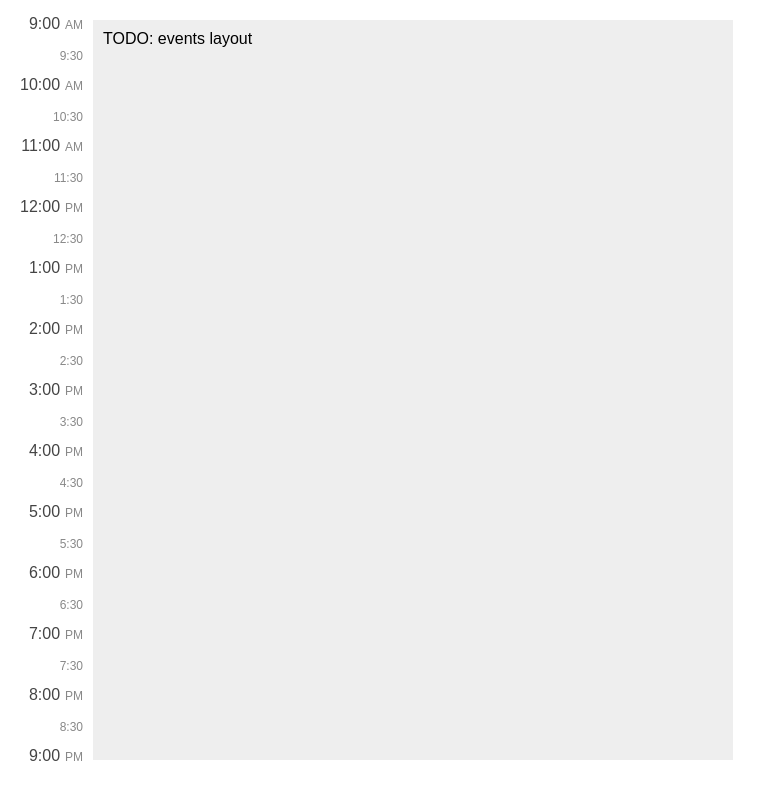
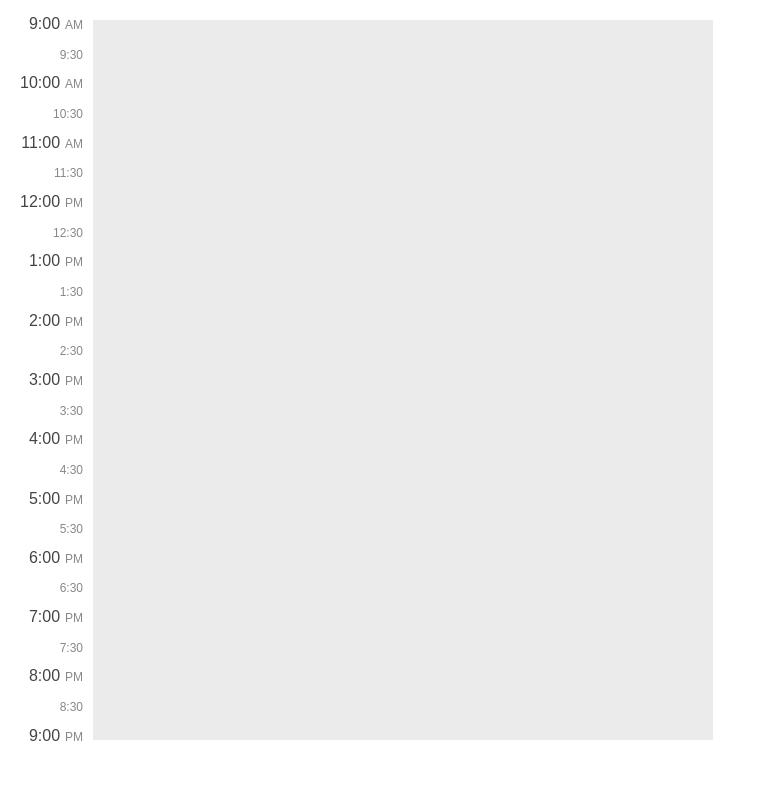
Before and after one commit to redisych/calendar-challenge, a React (Create React App) app: page / in a window 1280 px wide. Shown: the whole page, without its empty margins (0-775 px from the left). Built offline with nearby package versions, Linux system fonts and the light colour scheme.

Commit message:
Render calendar events

```diff
--- a/src/App.css
+++ b/src/App.css
@@ -1,12 +1,17 @@
+:root {
+  --font-size-small: 12px;
+  --font-size-medium: 14px;
+  --color-white: #fff;
+  --font-green: #45b186;
+  --color-grey-border: #ccc;
+  --font-color-grey-dark: #444;
+  --font-color-grey-light: #888;
+}
+
 .App {
   padding: 20px;
 }
 
-.App-intro {
-    font-size: large;
+* {
+  font-family: Arial, sans-serif;
 }
-
-@keyframes App-logo-spin {
-    from { transform: rotate(0deg); }
-    to { transform: rotate(360deg); }
-}
--- /dev/null
+++ b/src/components/calendar-event-note/index.tsx
@@ -0,0 +1,44 @@
+import './styles.css';
+import * as React from 'react';
+import { ClusterCalendarEvent } from 'src/constants/common-interfaces';
+import { layoutSettings } from 'src/constants/layout-settings';
+
+interface Props {
+    event: ClusterCalendarEvent;
+    width: number;
+}
+
+interface NoteStyle {
+    height: number;
+    left: number;
+    top: number;
+    width: number;
+}
+
+export const CalendarEventNote: React.FunctionComponent<Props> = (props): JSX.Element => {
+    const calculateLeftPosition = (): number => {
+        return (props.event.widthShiftCoefficient * props.width)
+            + layoutSettings.padding;
+    };
+
+    const getNoteStyle = (): NoteStyle => {
+        const { end, start } = props.event;
+
+        return ({
+            height: end - start,
+            left: calculateLeftPosition(),
+            top: start,
+            width: props.width
+        });
+    };
+
+    return (
+        <div
+            className="calendar-event-note"
+            style={getNoteStyle()}
+        >
+            <div className="note-header">Sample Item</div>
+            <div className="note-location">Sample Location</div>
+        </div>
+    );
+};
--- /dev/null
+++ b/src/components/calendar-event-note/styles.css
@@ -0,0 +1,20 @@
+.calendar-event-note {
+    position: absolute;
+    box-sizing: border-box;
+    background-color: var(--color-white);
+    border: 1px solid var(--color-grey-border);
+    border-left: 4px solid var(--font-green);
+    padding: 5px;
+}
+
+.calendar-event-note .note-header {
+    font-size: var(--font-size-medium);
+    font-weight: 600;
+    color: var(--font-green);
+}
+
+.calendar-event-note .note-location {
+    margin-top: 3px;
+    font-size: var(--font-size-small);
+    color: var(--font-color-grey-dark);
+}
--- a/src/components/events-layout/index.tsx
+++ b/src/components/events-layout/index.tsx
@@ -1,10 +1,19 @@
 import './styles.css';
 import * as React from 'react';
 import { CalendarEvent, ClusterCalendarEvent } from 'src/constants/common-interfaces';
+import { CalendarEventNote } from 'src/components/calendar-event-note';
 import { CalendarEventsHelper } from 'src/helpers/calendar-events-helper';
+import { calendarTimeSettings } from 'src/constants/scale-constants';
+import { layoutSettings } from 'src/constants/layout-settings';
 
 interface EventsCluster {
     events: ClusterCalendarEvent[];
+}
+
+interface LayoutStyleSettings {
+    height: number;
+    minWidth: number;
+    width: number;
 }
 
 interface State {
@@ -22,8 +31,13 @@ export class EventsLayout extends React.PureComponent<{}, State> {
 
     public render(): JSX.Element {
         return (
-            <div className="events-layout">
-                TODO: events layout
+            <div
+                className="events-layout"
+                style={this.getLayoutStyle()}
+            >
+                {this.state.eventsClusters.map((cluster: EventsCluster, index) =>
+                    this.renderEventsCluster(index, cluster)
+                )}
             </div>
         );
     }
@@ -77,6 +91,20 @@ export class EventsLayout extends React.PureComponent<{}, State> {
         };
     }
 
+    private calculateNoteWidth = (cluster: EventsCluster): number => {
+        const maxWidthShift = cluster.events.reduce(
+            (maxValue: number, event: ClusterCalendarEvent) => {
+                maxValue = event.widthShiftCoefficient > maxValue ?
+                    event.widthShiftCoefficient :
+                    maxValue;
+                return maxValue;
+            },
+            0
+        );
+
+        return layoutSettings.contentWidth / (maxWidthShift + 1);
+    }
+
     private extendEventWithWidthShift(
         calendarEvent: CalendarEvent,
         clusterEvents: ClusterCalendarEvent[]
@@ -95,6 +123,32 @@ export class EventsLayout extends React.PureComponent<{}, State> {
         return newClusterEvent;
     }
 
+    private getLayoutStyle = (): LayoutStyleSettings => {
+        const width = layoutSettings.contentWidth + (layoutSettings.padding * 2);
+
+        return ({
+            minWidth: width,
+            width,
+            height: calendarTimeSettings.minutesInDay
+        });
+    }
+
+    private renderEventsCluster = (index: number, cluster: EventsCluster): JSX.Element => {
+        return (
+            <React.Fragment key={index}>
+                {cluster.events.map((clusterEvent: ClusterCalendarEvent, eventIndex) => {
+                    return (
+                        <CalendarEventNote
+                            key={eventIndex}
+                            event={clusterEvent}
+                            width={this.calculateNoteWidth(cluster)}
+                        />
+                    );
+                })}
+            </React.Fragment>
+        );
+    }
+
     private updateLayOut = (event: CustomEvent): void => {
         const { calendarEvents } = event.detail;
         const sortedEvents = CalendarEventsHelper.sortEvents(calendarEvents);
--- a/src/components/events-layout/styles.css
+++ b/src/components/events-layout/styles.css
@@ -1,6 +1,5 @@
 .events-layout {
-    height: 720px;
-    width: 620px;
-    padding: 10px;
-    background-color: #eee;
+    position: relative;
+    box-sizing: border-box;
+    background-color: #ebebeb;
 }
--- a/src/components/tick/styles.css
+++ b/src/components/tick/styles.css
@@ -1,9 +1,3 @@
-:root {
-    --font-size-small: 12px;
-    --font-color-grey-dark: #444;
-    --font-color-grey-light: #888;
-}
-
 .tick .time-label {
     color: var(--font-color-grey-dark);
 }
--- /dev/null
+++ b/src/constants/layout-settings.ts
@@ -0,0 +1,8 @@
+/*
+    Styles are put into js in order to provide the single source of information
+    either for layout rendering or calculations
+*/
+export const layoutSettings = {
+    contentWidth: 600,
+    padding: 10
+};
```
